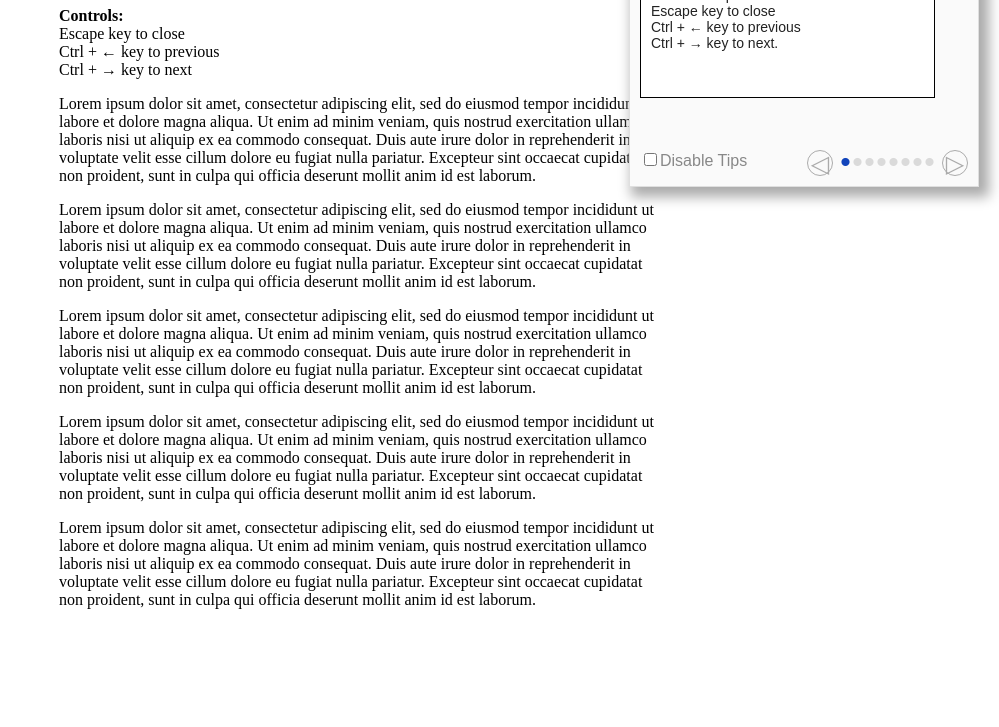
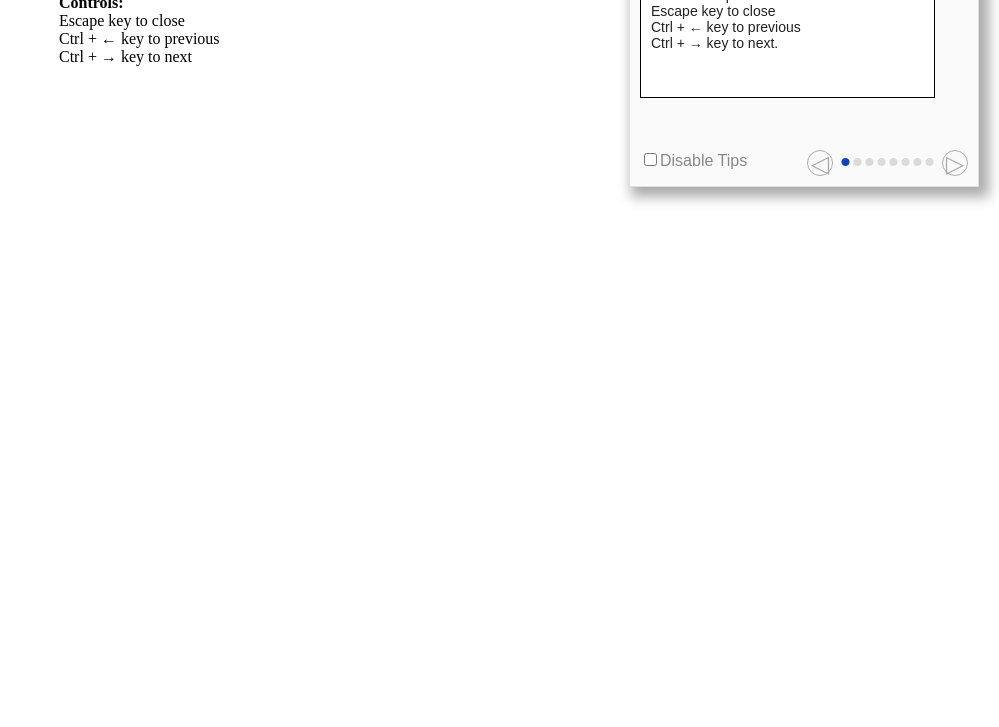
Before and after one commit to Aliaksandrlosich/Pop-up, a plain HTML site: page index.html in a window 1280 px wide. Shown: the part 73-800 px from the top of the page, without its empty margins (281-1280 px from the left). Drawn offline with Linux system fonts and the light colour scheme.

Commit message:
final commit

```diff
--- a/index.html
+++ b/index.html
@@ -7,18 +7,23 @@
   <link href="./style/style.css" rel="stylesheet">
   <script defer src="./app/app.js"></script>
 </head>
+
 <body>
-  <div class="wrapper">
-    <div id="notification" class="notification -hidden">
-      <div class="row1">
+  <section class="wrapper">
+    <section id="notification" class="notification -hidden">
+      <section class="row1">
         <div id="tip-container" class="tip-container">
+
           <div id="tip-header" class="tip-header"></div>
+
           <div id="tip-content" class="tip-content">
           </div>
         </div>
+
         <div id="close" class="close" title="Escape key to close">&#215;</div>
-      </div>
-      <div class="row2">
+      </section>
+
+      <section class="row2">
         <div class="dismiss" title="Don't show next time">
           <input id="dismiss" type="checkbox"><label for="dismiss">Disable Tips</label>
         </div>
@@ -27,19 +32,15 @@
           <div id="bullets-container" class="bullets-container"></div>
           <div id="next" class="next" title="Ctrl + → key to next">&#9655;</div>
         </div>
-      </div>
-    </div>
+      </section>
+    </section>
+
     <h1>CodeJam-2-notification</h1>
+
     <p><strong>Controls:</strong><br>
     Escape key to close<br>
     Ctrl + ← key to previous<br>
     Ctrl + → key to next<br>
-    </p>
-    <p>Lorem ipsum dolor sit amet, consectetur adipiscing elit, sed do eiusmod tempor incididunt ut labore et dolore magna aliqua. Ut enim ad minim veniam, quis nostrud exercitation ullamco laboris nisi ut aliquip ex ea commodo consequat. Duis aute irure dolor in reprehenderit in voluptate velit esse cillum dolore eu fugiat nulla pariatur. Excepteur sint occaecat cupidatat non proident, sunt in culpa qui officia deserunt mollit anim id est laborum.</p>
-    <p>Lorem ipsum dolor sit amet, consectetur adipiscing elit, sed do eiusmod tempor incididunt ut labore et dolore magna aliqua. Ut enim ad minim veniam, quis nostrud exercitation ullamco laboris nisi ut aliquip ex ea commodo consequat. Duis aute irure dolor in reprehenderit in voluptate velit esse cillum dolore eu fugiat nulla pariatur. Excepteur sint occaecat cupidatat non proident, sunt in culpa qui officia deserunt mollit anim id est laborum.</p>
-    <p>Lorem ipsum dolor sit amet, consectetur adipiscing elit, sed do eiusmod tempor incididunt ut labore et dolore magna aliqua. Ut enim ad minim veniam, quis nostrud exercitation ullamco laboris nisi ut aliquip ex ea commodo consequat. Duis aute irure dolor in reprehenderit in voluptate velit esse cillum dolore eu fugiat nulla pariatur. Excepteur sint occaecat cupidatat non proident, sunt in culpa qui officia deserunt mollit anim id est laborum.</p>
-    <p>Lorem ipsum dolor sit amet, consectetur adipiscing elit, sed do eiusmod tempor incididunt ut labore et dolore magna aliqua. Ut enim ad minim veniam, quis nostrud exercitation ullamco laboris nisi ut aliquip ex ea commodo consequat. Duis aute irure dolor in reprehenderit in voluptate velit esse cillum dolore eu fugiat nulla pariatur. Excepteur sint occaecat cupidatat non proident, sunt in culpa qui officia deserunt mollit anim id est laborum.</p>
-    <p>Lorem ipsum dolor sit amet, consectetur adipiscing elit, sed do eiusmod tempor incididunt ut labore et dolore magna aliqua. Ut enim ad minim veniam, quis nostrud exercitation ullamco laboris nisi ut aliquip ex ea commodo consequat. Duis aute irure dolor in reprehenderit in voluptate velit esse cillum dolore eu fugiat nulla pariatur. Excepteur sint occaecat cupidatat non proident, sunt in culpa qui officia deserunt mollit anim id est laborum.</p>
-  </div>
+  </section>
 </body>
 </html>
```
